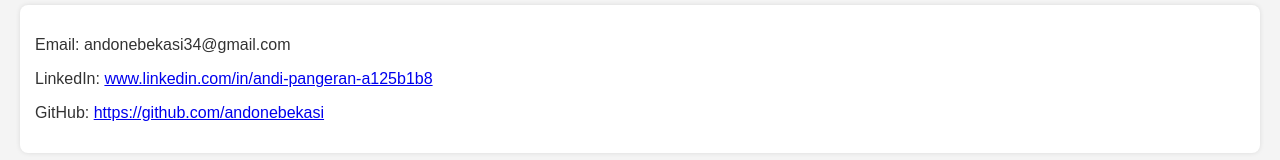
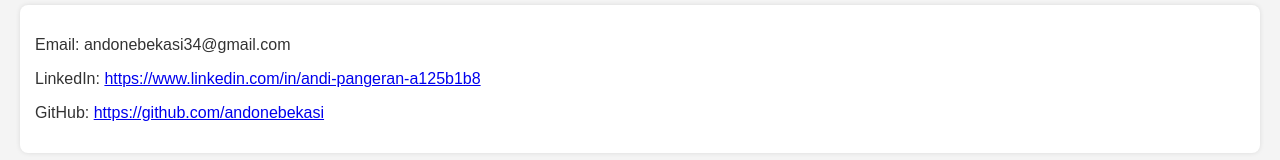
Before and after one commit to andonebekasi/andipangeran.github.io, a plain HTML site: page index.html in a window 1280 px wide. Shown: the part 1820-1980 px from the top of the page. Drawn offline with Linux system fonts and the light colour scheme.

Commit message:
Update index.html

```diff
--- a/index.html
+++ b/index.html
@@ -122,7 +122,7 @@
     <h2>Kontak</h2>
     <div class="card">
       <p>Email: andonebekasi34@gmail.com</p>
-      <p>LinkedIn: <a href="www.linkedin.com/in/andi-pangeran-a125b1b8" target="_blank">www.linkedin.com/in/andi-pangeran-a125b1b8</a></p>
+      <p>LinkedIn: <a href="https://www.linkedin.com/in/andi-pangeran-a125b1b8" target="_blank">https://www.linkedin.com/in/andi-pangeran-a125b1b8</a></p>
       <p>GitHub: <a href="https://github.com/andonebekasi" target="_blank">https://github.com/andonebekasi</a></p>
     </div>
   </section>
```
